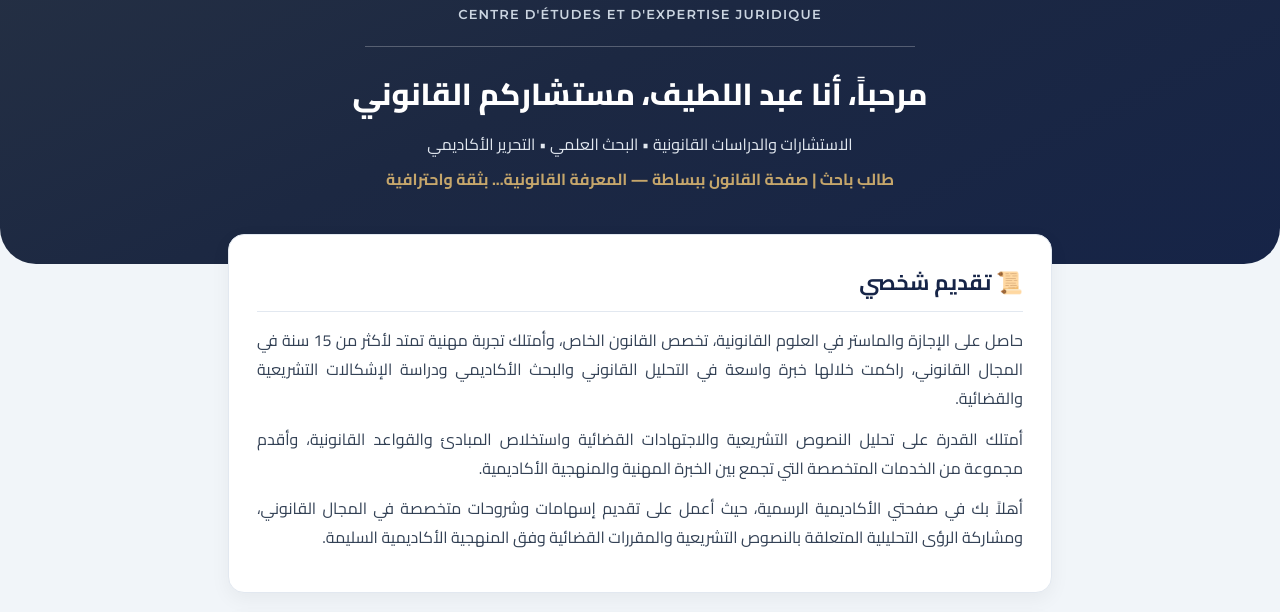
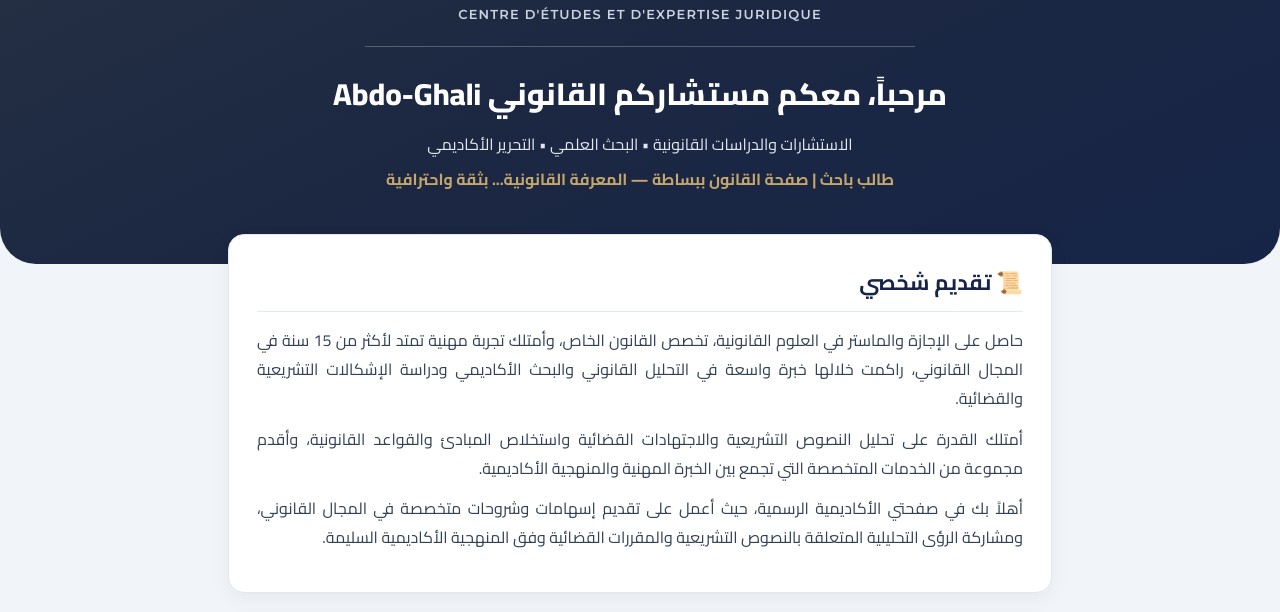
Before and after one commit to abdellatif-droit/abdellatif-academic-profil, a plain HTML site: page index.html in a window 1280 px wide. Shown: the part 170-782 px from the top of the page. Drawn offline with Linux system fonts and the light colour scheme.

Commit message:
Update index.html

```diff
--- a/index.html
+++ b/index.html
@@ -3,7 +3,7 @@
 <head>
     <meta charset="UTF-8">
     <meta name="viewport" content="width=device-width, initial-scale=1.0">
-    <title>LEGALIS | الصفحة الأكاديمية - الباحث عبد اللطيف</title>
+    <title>LEGALIS-A.Ghali |  Abdo-Ghali الصفحة الأكاديمية - الباحث h</title>
     <link href="https://fonts.googleapis.com/css2?family=Cairo:wght@400;600;700;800&family=Montserrat:wght@600;700&display=swap" rel="stylesheet">
     <style>
         * {
@@ -317,7 +317,7 @@
         <div class="brand-name">LEGALIS</div>
         <div class="brand-sub">CENTRE D'ÉTUDES ET D'EXPERTISE JURIDIQUE</div>
         <div class="divider"></div>
-        <h1>مرحباً، أنا عبد اللطيف، مستشاركم القانوني</h1>
+        <h1>مرحباً، معكم مستشاركم القانوني Abdo-Ghali</h1>
         <p>الاستشارات والدراسات القانونية • البحث العلمي • التحرير الأكاديمي</p>
         <p class="gold-text">طالب باحث | صفحة القانون ببساطة — المعرفة القانونية... بثقة واحترافية</p>
     </header>
```
